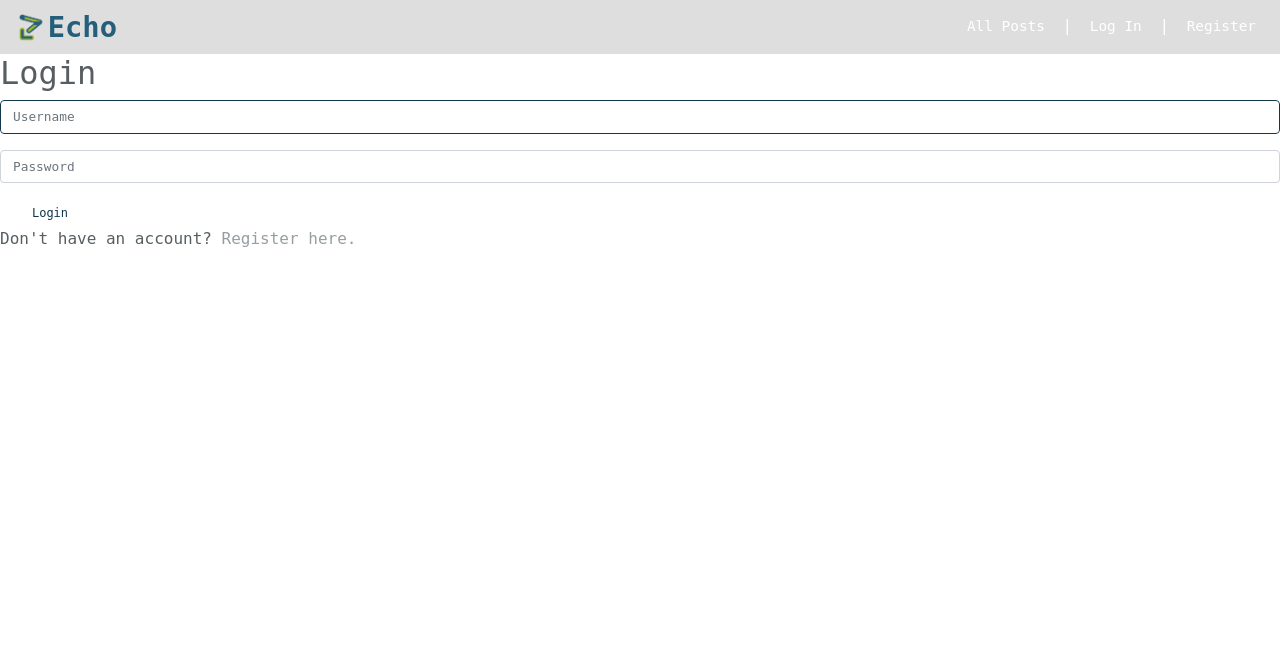
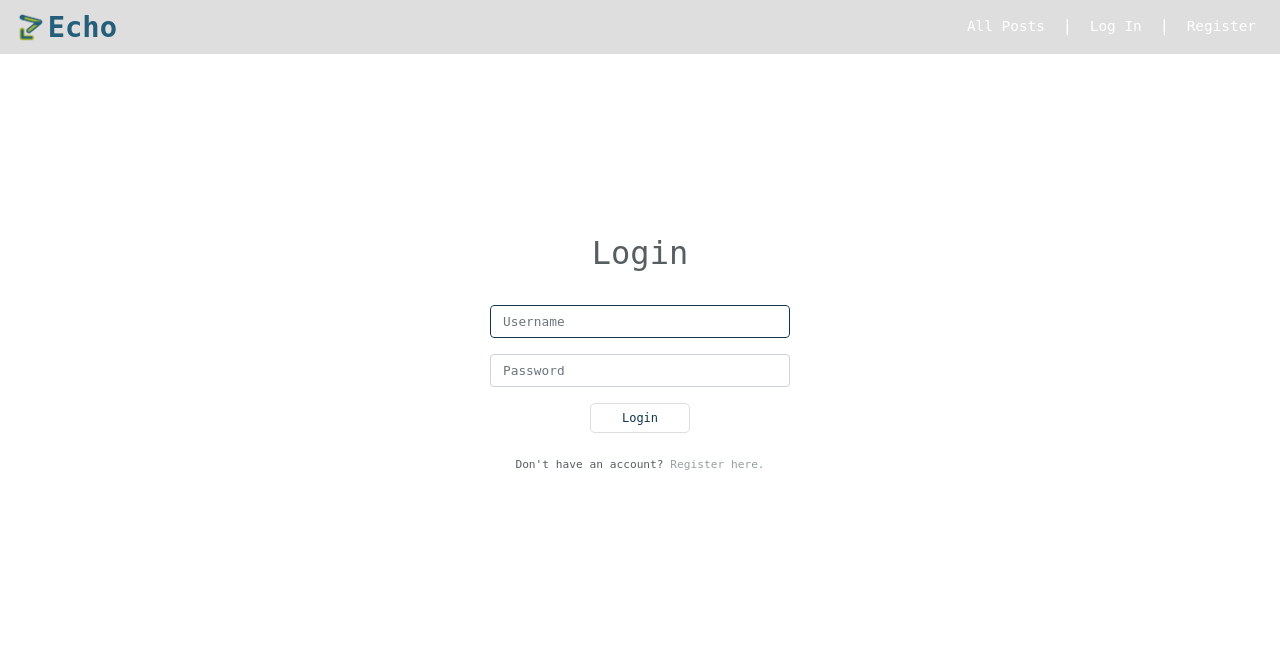
Before and after one commit to MyPetLobster/network, a Django app: page /login in a window 1280 px wide. Shown: the top 653 px of the page. Run offline with Django 3.2, Linux system fonts and the light colour scheme; some libraries are stand-ins or nearby versions; some web fonts are replaced.

Commit message:
Style auth pages to match site design

```diff
--- a/network/static/network/styles.css
+++ b/network/static/network/styles.css
@@ -707,3 +707,30 @@ form label {
     justify-content: space-between;
 
 }
+
+
+/* AUTHENTICATION PAGES */
+.auth-content-div {
+    width: 100vw;
+    height: 75vh;
+    display: flex;
+    flex-direction: column;
+    justify-content: center;
+    align-items: center;
+    gap: 24px;
+}
+.auth-form {
+    width: 300px;
+}
+.auth-subtext {
+    font-size: 0.7em;
+}
+
+.auth-btn {
+    border: 1px solid rgb(222, 222, 222) !important;
+}
+.auth-btn:hover {
+    border: 1px solid rgb(161,180,46) !important;
+    background-color: rgb(161,180,46);
+    color: white;
+}
--- a/network/templates/network/login.html
+++ b/network/templates/network/login.html
@@ -1,14 +1,14 @@
 {% extends "network/layout.html" %}
 
 {% block body %}
-
-    <h2>Login</h2>
 
     {% if message %}
         <div>{{ message }}</div>
     {% endif %}
 
-    <form action="{% url 'login' %}" method="post">
+    <div class="auth-content-div">
+        <h2>Login</h2>
+        <form class="auth-form" action="{% url 'login' %}" method="post">
             {% csrf_token %}
             <div class="form-group">
                 <input autofocus class="form-control" type="text" name="username" placeholder="Username">
@@ -16,9 +16,11 @@
             <div class="form-group">
                 <input class="form-control" type="password" name="password" placeholder="Password">
             </div>
-        <input class="btn btn-primary" type="submit" value="Login">
+            <div class="btn-box">
+                <input class="auth-btn btn btn-primary" type="submit" value="Login">
+            </div>
         </form>
-
-    Don't have an account? <a href="{% url 'register' %}">Register here.</a>
+        <span class="auth-subtext">Don't have an account? <a href="{% url 'register' %}">Register here.</a></span>
+    </div>
 
 {% endblock %}
```
Also changed, not shown: network/templates/network/register.html (+7 -5 lines). Lines whose indentation alone changed are shown as unchanged.
